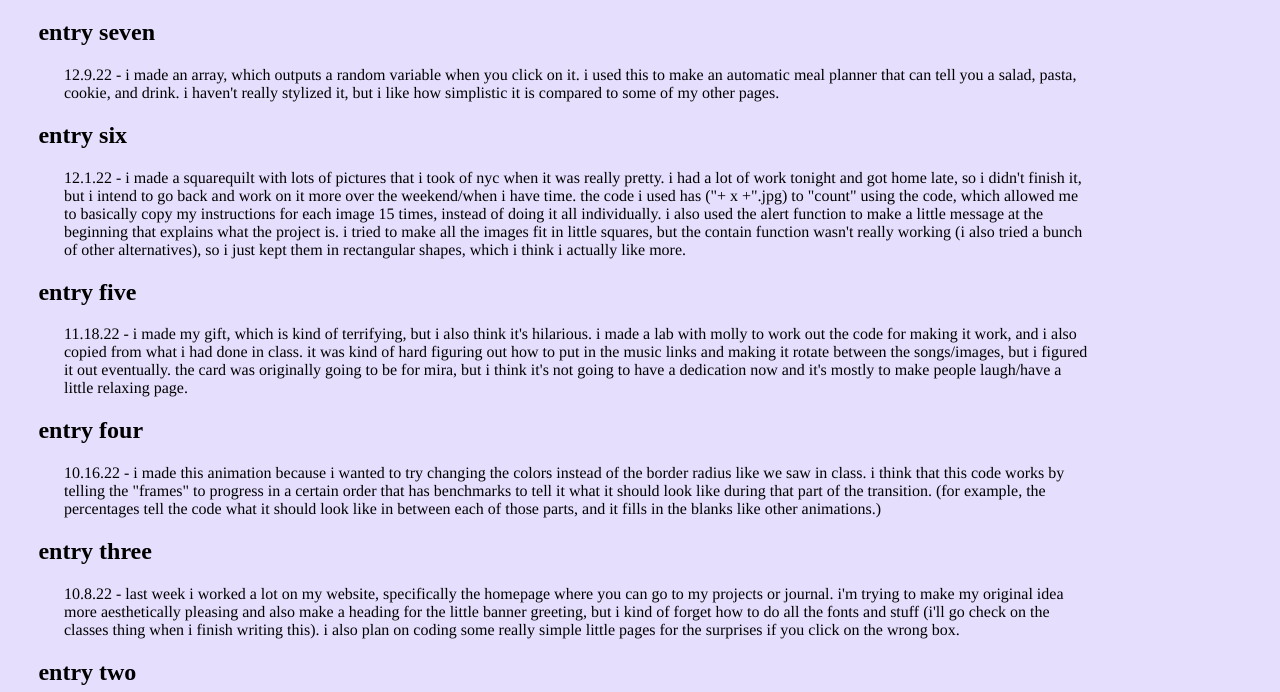
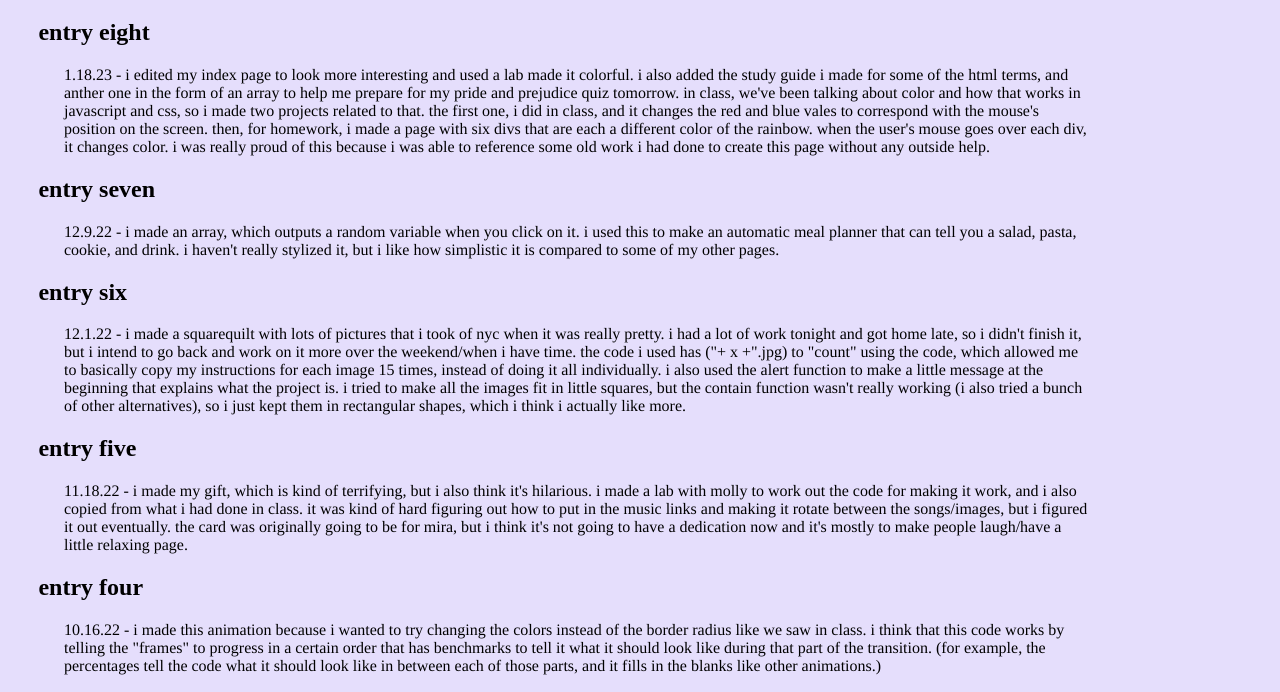
Before and after one commit to c26cd/c26cd.github.io, a plain HTML site: page journal.html in a window 1280 px wide. Shown: the part 79-771 px from the top of the page. Drawn offline with Linux system fonts and the light colour scheme.

Commit message:
updating journal

```diff
--- a/journal.html
+++ b/journal.html
@@ -66,6 +66,10 @@ body{
 
 <h1>journal entries:</h1>
 
+<h2> entry eight </h2>
+
+<p> 1.18.23 - i edited my index page to look more interesting and used a lab made it colorful. i also added the study guide i made for some of the html terms, and anther one in the form of an array to help me prepare for my pride and prejudice quiz tomorrow. in class, we've been talking about color and how that works in javascript and css, so i made two projects related to that. the first one, i did in class, and it changes the red and blue vales to correspond with the mouse's position on the screen. then, for homework, i made a page with six divs that are each a different color of the rainbow. when the user's mouse goes over each div, it changes color. i was really proud of this because i was able to reference some old work i had done to create this page without any outside help.</p>
+
 <h2> entry seven </h2>
 
 <p> 12.9.22 - i made an array, which outputs a random variable when you click on it. i used this to make an automatic meal planner that can tell you a salad, pasta, cookie, and drink. i haven't really stylized it, but i like how simplistic it is compared to some of my other pages.
```
